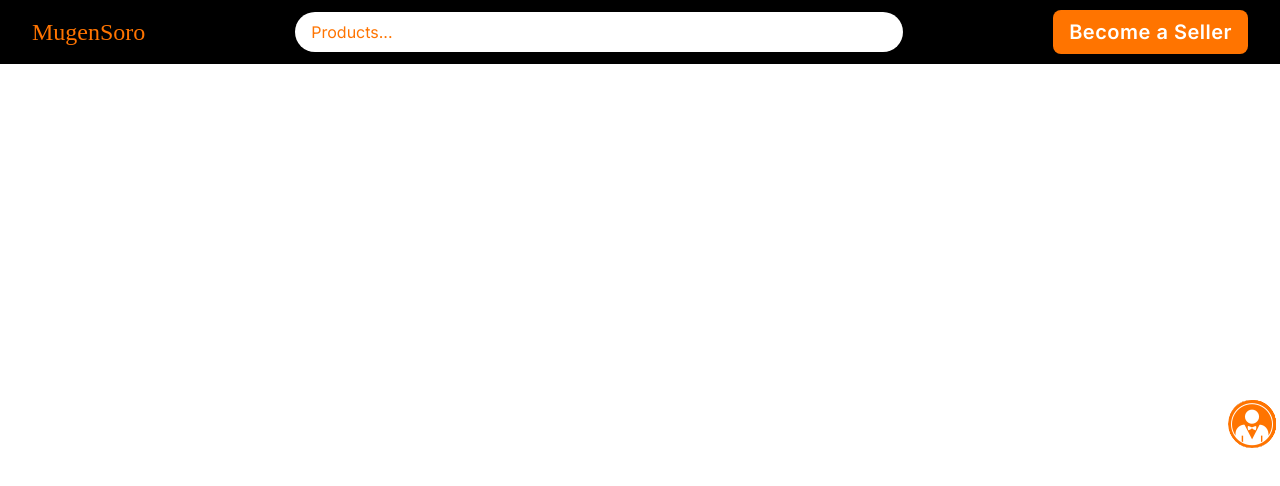
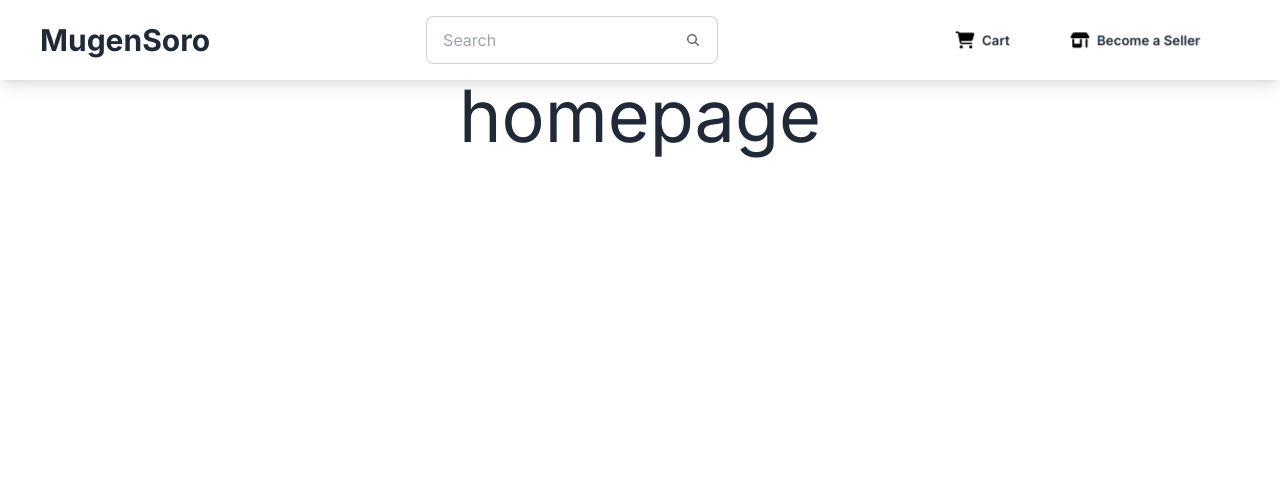
Before and after one commit to Gajendrasuman/Multivendor, a Next.js app: page / in a window 1280 px wide. Shown: the top 486 px of the page. Built offline with nearby package versions, Linux system fonts and the light colour scheme.

Commit message:
new navbar addition

```diff
--- a/package.json
+++ b/package.json
@@ -11,7 +11,11 @@
   "dependencies": {
     "@clerk/nextjs": "^4.29.9",
     "@fontsource/kaushan-script": "^5.0.19",
+    "@fortawesome/fontawesome-svg-core": "^6.5.1",
+    "@fortawesome/free-solid-svg-icons": "^6.5.1",
+    "@fortawesome/react-fontawesome": "^0.2.0",
     "next": "14.1.3",
+    "nextjs-toploader": "^1.6.10",
     "react": "^18",
     "react-dom": "^18"
   },
--- /dev/null
+++ b/src/app/(auth)/cart/page.tsx
@@ -0,0 +1,5 @@
+export default function Cart(){
+    return(
+        <h1 className="text-5xl">Cart</h1>
+    );
+}
--- a/src/app/layout.tsx
+++ b/src/app/layout.tsx
@@ -1,6 +1,8 @@
 import type { Metadata } from "next";
 import { ClerkProvider } from "@clerk/nextjs";
 import { Inter } from "next/font/google";
+import NextTopLoader from 'nextjs-toploader';
+import Navbar from "@/components/main/Navbar";
 import "@/styles/globals.css";
 import "@/styles/icofont.css"
 
@@ -16,6 +18,8 @@ export default function RootLayout({ children }: Readonly<{ children: React.Reac
         <ClerkProvider>
             <html lang="en">
                 <body className={inter.className}>
+                    <NextTopLoader />
+                    <Navbar />
                     {children}
                 </body>
             </html>
--- a/src/app/page.tsx
+++ b/src/app/page.tsx
@@ -1,13 +1,7 @@
-import Image from "next/image";
-import Link from "next/link";
-import Navigation from "./Navigation/page";
-import { UserButton } from "@clerk/nextjs";
-
 export default function Home() {
   return (
     <>
-      <Navigation />
-      <UserButton/>
+      <h1 className="text-center text-7xl">homepage</h1>
     </>
   );
 }
--- /dev/null
+++ b/src/components/main/Navbar.tsx
@@ -0,0 +1,44 @@
+import { UserButton } from "@clerk/nextjs"
+import Link from "next/link";
+export default function Navbar() {
+    return (
+        <div className="w-full h-11 flex justify-between items-center p-10 shadow-lg">
+            <h1 className="text-3xl font-bold"><Link href={'/'}>MugenSoro</Link></h1>
+            <label className="input input-bordered lg:flex md:flex items-center gap-2 hidden">
+                <input type="text" className="grow" placeholder="Search" />
+                <svg xmlns="http://www.w3.org/2000/svg" viewBox="0 0 16 16" fill="currentColor" className="w-4 h-4 opacity-70"><path fill-rule="evenodd" d="M9.965 11.026a5 5 0 1 1 1.06-1.06l2.755 2.754a.75.75 0 1 1-1.06 1.06l-2.755-2.754ZM10.5 7a3.5 3.5 0 1 1-7 0 3.5 3.5 0 0 1 7 0Z" clip-rule="evenodd" /></svg>
+            </label>
+            <div className="flex flex-row items-center gap-5">
+                <details className="dropdown">
+                    <summary className="m-1 btn glass  hidden lg:flex"><svg width={20} height={20} xmlns="http://www.w3.org/2000/svg" viewBox="0 0 576 512"><path d="M0 24C0 10.7 10.7 0 24 0H69.5c22 0 41.5 12.8 50.6 32h411c26.3 0 45.5 25 38.6 50.4l-41 152.3c-8.5 31.4-37 53.3-69.5 53.3H170.7l5.4 28.5c2.2 11.3 12.1 19.5 23.6 19.5H488c13.3 0 24 10.7 24 24s-10.7 24-24 24H199.7c-34.6 0-64.3-24.6-70.7-58.5L77.4 54.5c-.7-3.8-4-6.5-7.9-6.5H24C10.7 48 0 37.3 0 24zM128 464a48 48 0 1 1 96 0 48 48 0 1 1 -96 0zm336-48a48 48 0 1 1 0 96 48 48 0 1 1 0-96z" /></svg><h1 className="hidden lg:block">Cart</h1></summary>
+                    <ul className="p-2 shadow menu dropdown-content z-[1] bg-base-100 rounded-box w-52">
+                        <li className="text-xl font-bold">2 Items</li>
+                        <li className="mb-3">Total: &#8377; 100000</li>
+                        <li><button className="btn btn-primary"><Link href={'/cart'}>View Cart</Link></button></li>
+                    </ul>
+                </details>
+                <button className="btn glass hidden lg:flex"><svg height={20} width={20} xmlns="http://www.w3.org/2000/svg" viewBox="0 0 640 512"><path d="M36.8 192H603.2c20.3 0 36.8-16.5 36.8-36.8c0-7.3-2.2-14.4-6.2-20.4L558.2 21.4C549.3 8 534.4 0 518.3 0H121.7c-16 0-31 8-39.9 21.4L6.2 134.7c-4 6.1-6.2 13.2-6.2 20.4C0 175.5 16.5 192 36.8 192zM64 224V384v80c0 26.5 21.5 48 48 48H336c26.5 0 48-21.5 48-48V384 224H320V384H128V224H64zm448 0V480c0 17.7 14.3 32 32 32s32-14.3 32-32V224H512z" /></svg>
+                    <h1 className="hidden lg:block">Become a Seller</h1></button>
+                <UserButton />
+                <div>
+                    <div className="drawer flex md:hidden lg:hidden">
+                        <input id="my-drawer" type="checkbox" className="drawer-toggle" />
+                        <div className="drawer-content">
+
+                            <label htmlFor="my-drawer" className="btn glass drawer-button"><svg width={20} height={20} xmlns="http://www.w3.org/2000/svg" viewBox="0 0 448 512"><path d="M0 96C0 78.3 14.3 64 32 64H416c17.7 0 32 14.3 32 32s-14.3 32-32 32H32C14.3 128 0 113.7 0 96zM0 256c0-17.7 14.3-32 32-32H416c17.7 0 32 14.3 32 32s-14.3 32-32 32H32c-17.7 0-32-14.3-32-32zM448 416c0 17.7-14.3 32-32 32H32c-17.7 0-32-14.3-32-32s14.3-32 32-32H416c17.7 0 32 14.3 32 32z"/></svg></label>
+                        </div>
+                        <div className="drawer-side">
+                            <label htmlFor="my-drawer" aria-label="close sidebar" className="drawer-overlay"></label>
+                            <ul className="menu p-4 w-80 min-h-full bg-base-200 text-base-content">
+
+                                <li><a><svg height={20} width={20} xmlns="http://www.w3.org/2000/svg" viewBox="0 0 640 512"><path d="M36.8 192H603.2c20.3 0 36.8-16.5 36.8-36.8c0-7.3-2.2-14.4-6.2-20.4L558.2 21.4C549.3 8 534.4 0 518.3 0H121.7c-16 0-31 8-39.9 21.4L6.2 134.7c-4 6.1-6.2 13.2-6.2 20.4C0 175.5 16.5 192 36.8 192zM64 224V384v80c0 26.5 21.5 48 48 48H336c26.5 0 48-21.5 48-48V384 224H320V384H128V224H64zm448 0V480c0 17.7 14.3 32 32 32s32-14.3 32-32V224H512z" /></svg>Become a Seller</a></li>
+                                <li><a><svg width={20} height={20} xmlns="http://www.w3.org/2000/svg" viewBox="0 0 576 512"><path d="M0 24C0 10.7 10.7 0 24 0H69.5c22 0 41.5 12.8 50.6 32h411c26.3 0 45.5 25 38.6 50.4l-41 152.3c-8.5 31.4-37 53.3-69.5 53.3H170.7l5.4 28.5c2.2 11.3 12.1 19.5 23.6 19.5H488c13.3 0 24 10.7 24 24s-10.7 24-24 24H199.7c-34.6 0-64.3-24.6-70.7-58.5L77.4 54.5c-.7-3.8-4-6.5-7.9-6.5H24C10.7 48 0 37.3 0 24zM128 464a48 48 0 1 1 96 0 48 48 0 1 1 -96 0zm336-48a48 48 0 1 1 0 96 48 48 0 1 1 0-96z" /></svg>Your Cart</a></li>
+
+                            </ul>
+                        </div>
+                    </div>
+                </div>
+            </div>
+        </div>
+    );
+}
--- a/tailwind.config.ts
+++ b/tailwind.config.ts
@@ -1,5 +1,5 @@
 import type { Config } from "tailwindcss";
-require("daisyui");
+
 
 const config: Config = {
   content: [
@@ -27,6 +27,6 @@ const config: Config = {
       },
     },
   },
-  plugins: [],
+  plugins: [require("daisyui")],
 };
 export default config;
```
Also changed, not shown: src/components/NavbarGajendar.tsx (renamed from src/app/Navigation/page.tsx), 1 other file (tests, documents, lock files or other folders). Lines whose indentation alone changed are shown as unchanged.
